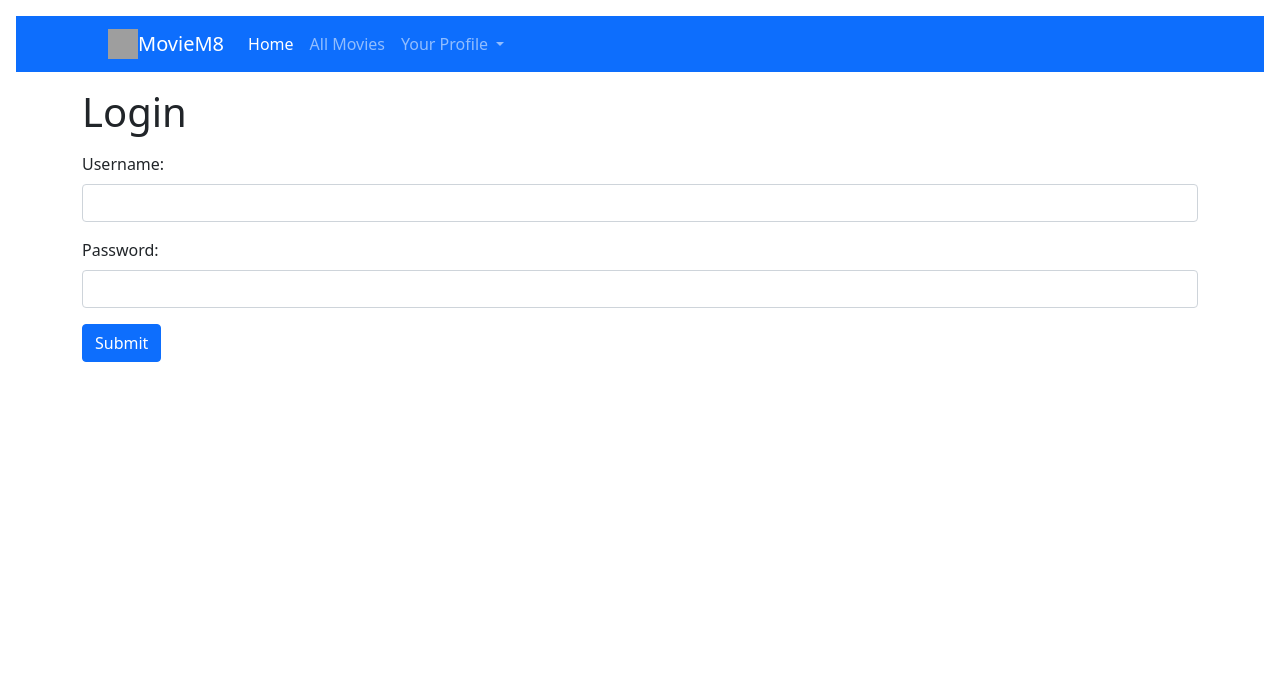
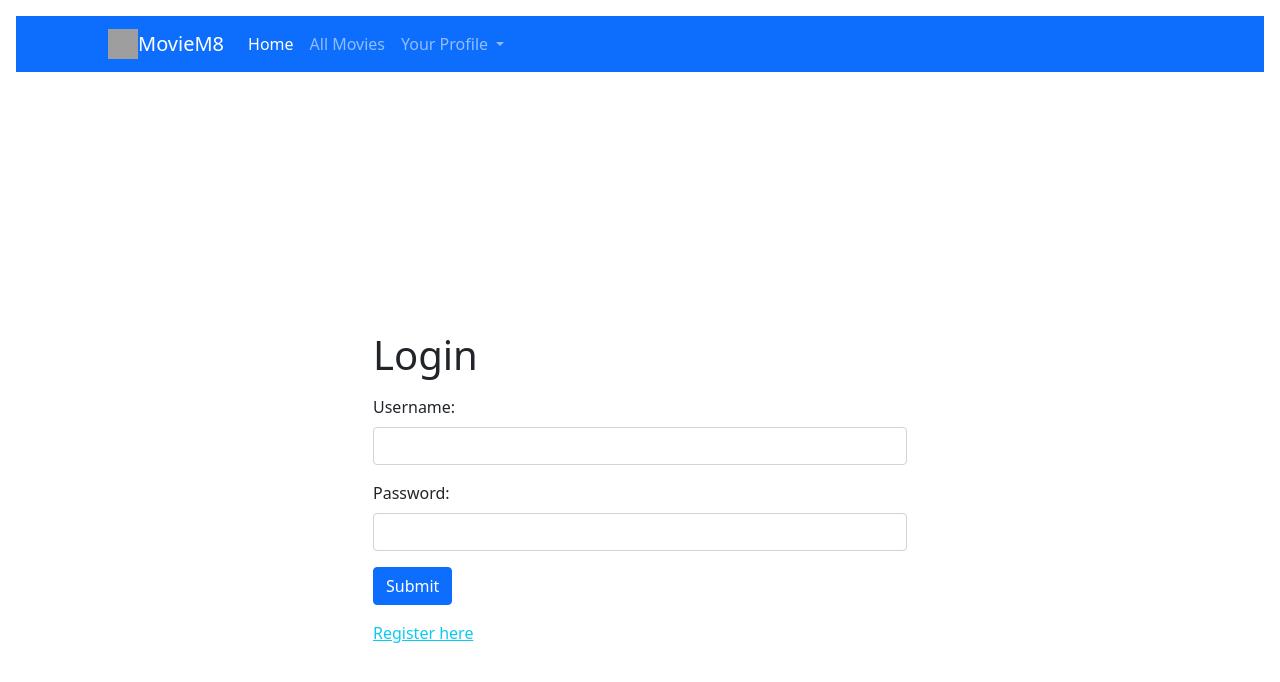
Before and after one commit to kred1150/movie_mate_frontend, a Vue app: page /login in a window 1280 px wide. Shown: the top 682 px of the page. Built offline with nearby package versions, Linux system fonts and the light colour scheme; grey boxes are pictures that could not be loaded; what darkmode-js would draw is missing.

Commit message:
Cleaned up the log in page and finished up the styling for the users show and RatedMoviesView pages.

```diff
--- a/src/views/LoginView.vue
+++ b/src/views/LoginView.vue
@@ -31,7 +31,10 @@ export default {
 </script>
 
 <template>
-  <div class="login">
+  <div class="container">
+    <div id="login-row" class="row justify-content-center align-items-center">
+      <div id="login-column" class="col-md-6">
+        <div id="login-box" class="col-md-12">
           <form v-on:submit.prevent="submit()">
             <h1>Login</h1>
             <ul>
@@ -47,5 +50,11 @@ export default {
             </div>
             <input class="btn btn-primary mb-3" type="submit" value="Submit" />
           </form>
+          <div id="register-link" class="text-right">
+            <a href="/signup" class="text-info">Register here</a>
+          </div>
+        </div>
+      </div>
+    </div>
   </div>
 </template>
--- a/src/views/RatedMoviesView.vue
+++ b/src/views/RatedMoviesView.vue
@@ -96,6 +96,14 @@ export default {
   color: red;
 }
 
+.rated-text {
+  opacity: 0.8;
+}
+
+.rated-text:hover {
+  opacity: 1;
+}
+
 .rated-text p {
   color: black;
   font-weight: bold;
--- a/src/views/UsersShow.vue
+++ b/src/views/UsersShow.vue
@@ -42,7 +42,7 @@ export default {
 </script>
 
 <template>
-  <h1>{{ user.username }}'s Page</h1>
+  <h1>{{ user.username.toUpperCase() }}'s Page</h1>
 
   <div class="index">
     <div class="card" v-for="movie in rated_movies" :key="movie.id">
@@ -55,7 +55,7 @@ export default {
       </div>
       <div class="rated-text">
         <p :class="`${getRatingZone(movie['rating'])}`" v-on:click="showUser(movie)">
-          {{ user["username"] }}'s Review: {{ movie["message"] }}
+          {{ user["username"].toUpperCase() }}'s Review: {{ movie["message"] }}
         </p>
       </div>
     </div>
```
Lines whose indentation alone changed are shown as unchanged.
